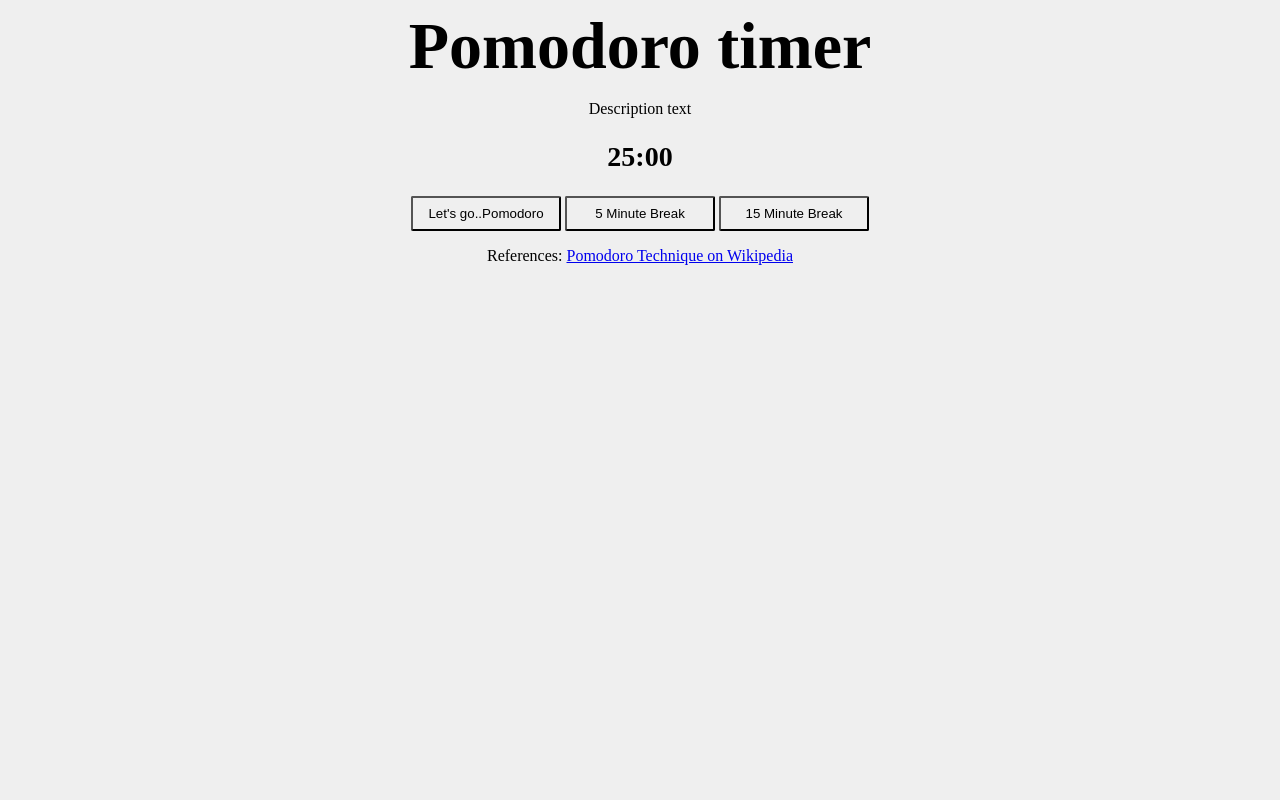
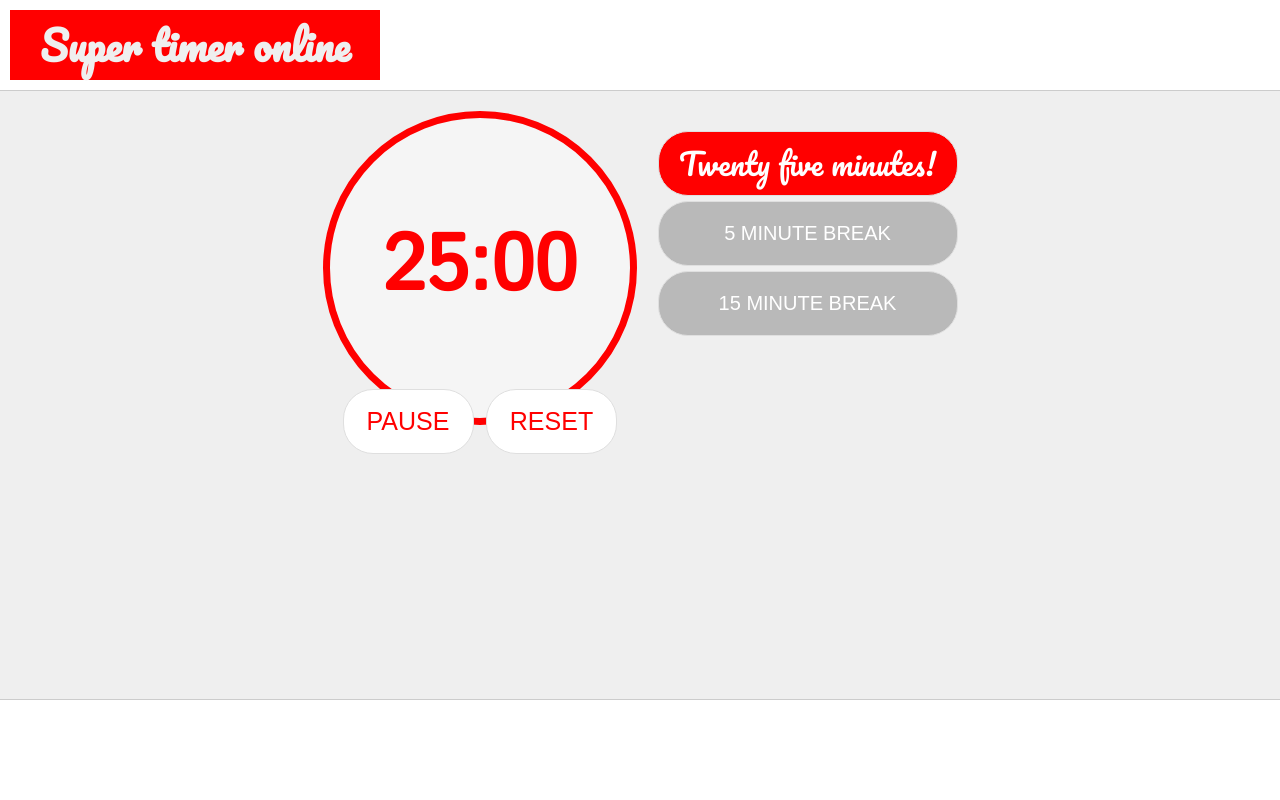
Before and after one commit to ficklephil/twenty-five-minutes, a plain HTML site: page index.html in a window 1280 px wide. Drawn offline with Linux system fonts and the light colour scheme.

Commit message:
New Styling

```diff
--- a/css/style.css
+++ b/css/style.css
@@ -1,6 +1,10 @@
+@font-face { font-family: Accidental Presidency; src: url('http://www.mediafont.com/storage/contents/3591/font.eot'); /* IE */ src: local('Accidental Presidency'), url('http://www.mediafont.com/storage/contents/3591/accid___.ttf'); /* non-IE */ }
+
 body{
     text-align: center;
     background-color: #efefef;
+    padding:0px 0px 0px 0px;
+    margin:0px 0px 0px 0px;
 }
 
 h1{
@@ -11,9 +15,185 @@ h2{
     font-size: 28px;
 }
 
+.left{
+    float:left;
+}
+
+.content{
+
+    /*border:1px solid blue;*/
+    padding-top: 20px;
+
+}
+
+.header{
+    /*border:1px solid red;*/
+    background-color: #ffffff;
+    border-bottom: 1px solid #cccccc;
+    padding-top: 10px;
+}
+
+.footer{
+    position:fixed;
+    bottom:0;
+    background-color: #ffffff;
+    border-top: 1px solid #cccccc;
+    width:100%;
+    height:100px;
+}
+
+
+.timer-container{
+     margin: auto;
+    /*border:1px solid red;*/
+    height:300px;
+    width:635px;
+}
+
+.timer{
+    /*margin:auto;*/
+    float:left;
+    background-color: #f5f5f5;
+    /*height:300px;*/
+    /*width: 300px;*/
+    border:7px solid #ff0000;
+
+    width: 300px;
+    height: 300px;
+    border-radius: 50%;
+}
+
+.title-container{
+    /*float:left;*/
+    /*border:1px solid blue;*/
+    background-color: red;
+    width:370px;
+    /*margin: auto;*/
+    margin-bottom: 10px;
+    margin-left: 10px;
+    /*margin-top: 10px;*/
+}
+
+.button-container{
+    margin-top: 20px;
+   float:right;
+    /*border:1px solid green;*/
+    width:300px;
+
+}
+
 .title{
     margin: auto;
-    /*font-family: 'Playfair Display', serif;*/
+    font-family: 'Pacifico', serif;
+    font-size: 40px;
+    color: #efefef;
+}
+
+.set-time-button{
+    color: #ffffff;
+    border:1px solid #dfdfdf;
+    background-color: #b9b9b9;
+    font-size: 20px;
+    border-top-right-radius: 30px;
+    border-bottom-right-radius: 30px;
+    border-bottom-left-radius: 30px;
+    border-top-left-radius: 30px;
+    width: 300px;
+    height:65px;
+    margin-bottom: 5px;
+}
+
+.set-time-button-highlighted{
+    color: #ffffff;
+    border:1px solid #dfdfdf;
+    background-color: #b9b9b9;
+    font-size: 20px;
+    border-top-right-radius: 30px;
+    border-bottom-right-radius: 30px;
+    border-bottom-left-radius: 30px;
+    border-top-left-radius: 30px;
+    width: 300px;
+    height:65px;
+    margin-bottom: 5px;
+}
+
+.set-time-button-highlighted:hover{
+    color: #ffffff;
+    background-color: #666666;
+    width: 300px;
+    height:65px;
+}
+
+.set-time-button:hover{
+    color: #ffffff;
+    background-color: #ff0000;
+    width: 300px;
+    height:65px;
+}
+
+.set-time-button-highlighted{
+    background-color: #ff0000;
+    font-family: 'Pacifico', serif;
+    font-size: 30px;
+}
+
+.timer-button-container{
+    /*border: 1px solid blue;*/
+    margin-left: 13px;
+}
+
+.timer-button {
+    /*border:1px solid red;*/
+    height:65px;
+    width:131px;
+    color: #ff0000;
+
+    border:1px solid #dfdfdf;
+    background-color: #ffffff;
+    border-top-right-radius: 30px;
+    border-bottom-right-radius: 30px;
+    border-bottom-left-radius: 30px;
+    border-top-left-radius: 30px;
+    font-size: 25px;
+}
+
+.timer-button:hover {
+    /*border:1px solid red;*/
+    height:65px;
+    width:131px;
+    color: #ffffff;
+
+    border:1px solid #dfdfdf;
+    background-color: #ff0000;
+    border-top-right-radius: 30px;
+    border-bottom-right-radius: 30px;
+    border-bottom-left-radius: 30px;
+    border-top-left-radius: 30px;
+    font-size: 25px;
+}
+
+.super-button{
+    background-color: red;
+    height: 65px;
+    width:160px;
+    /*-moz-border-radius-bottomright: 50px;*/
+
+}
+
+.timer-display{
+
+    /*border:1px solid red;*/
+    /*font-family: 'Roboto Condensed', sans-serif;*/
+    /*font-family: 'Roboto Condensed', sans-serif;*/
+
+    /*font-family: 'Varela Round', sans-serif;*/
+    /*font-family: 'Codystar', cursive;*/
+    /*font-family: 'Roboto', sans-serif;*/
+    font-family: 'Istok Web', sans-serif;
+    font-size: 79px;
+
+    padding-top: 26px;
+    color: #ff0000;
 }
 
 button{
--- a/index.html
+++ b/index.html
@@ -2,18 +2,50 @@
 <html>
 <head>
     <title></title>
+    <link href='http://fonts.googleapis.com/css?family=Pacifico' rel='stylesheet' type='text/css'>
+    <!--<link href='http://fonts.googleapis.com/css?family=Signika+Negative:600' rel='stylesheet' type='text/css'>-->
+    <!--<link href='http://fonts.googleapis.com/css?family=Roboto+Condensed:400,700' rel='stylesheet' type='text/css'>-->
+    <!--<link href='http://fonts.googleapis.com/css?family=Codystar' rel='stylesheet' type='text/css'>-->
+    <!--<link href='http://fonts.googleapis.com/css?family=Balthazar' rel='stylesheet' type='text/css'>-->
+    <!--<link href='http://fonts.googleapis.com/css?family=Roboto' rel='stylesheet' type='text/css'>-->
+    <link href='http://fonts.googleapis.com/css?family=Istok+Web' rel='stylesheet' type='text/css'>
+
+
     <link href='css/style.css' rel='stylesheet' type='text/css'>
+
     <script src="src/newscript.js"></script>
     <script src="lib/jquery-1.10.2.min.js"></script>
+
 </head>
 <body>
-    <h1 class='title'>Pomodoro timer</h1>
-    <p>Description text</p>
-    <!--<input class='task'>-->
-    <h2 class='timer-display'>25:00</h2>
-    <button onclick="setTimeButtonClick(1500000)">Let's go..Pomodoro</button>
-    <button onclick="setTimeButtonClick(2000)">5 Minute Break</button>
-    <button onclick="setTimeButtonClick(900000)">15 Minute Break</button>
+    <!-- Header -->
+    <div class='header'>
+        <div class='title-container'>
+            <h1 class='title'>Super timer online</h1>
+        </div>
+    </div>
+
+    <!-- Content -->
+    <div class='content'>
+        <div class='timer-container'>
+            <div class='timer'>
+                <h2 class='timer-display'>25:00</h2>
+                <div class='timer-button-container'>
+                    <button class='timer-button left'>PAUSE</button>
+                    <button class='timer-button'>RESET</button>
+                </div>
+            </div>
+            <div class='button-container'>
+                <button class='set-time-button-highlighted' onclick="setTimeButtonClick(1500000)">Twenty five minutes!</button>
+                <button class='set-time-button' onclick="setTimeButtonClick(2000)">5 MINUTE BREAK</button>
+                <button class='set-time-button' onclick="setTimeButtonClick(900000)">15 MINUTE BREAK</button>
+            </div>
+        </div>
+    </div>
+
+
+    <div class='footer'>
+    </div>
 
     <!--<h2>Tasks done so far on</h2>-->
     <!--<h3>Monday the 4th November</h3>-->
@@ -23,7 +55,7 @@
     <!--<p>Look at aweseomeasds | 1pm - 1.30pm</p>-->
     <!--<p>Break | 1.25pm - 1.30pm</p>-->
     <p></p>
-    <p>References: <a href="http://en.wikipedia.org/wiki/Pomodoro_Technique">Pomodoro Technique on Wikipedia</a></p>
+    <!--<p>References: <a href="http://en.wikipedia.org/wiki/Pomodoro_Technique">Pomodoro Technique on Wikipedia</a></p>-->
 
 </body>
 </html>
```
